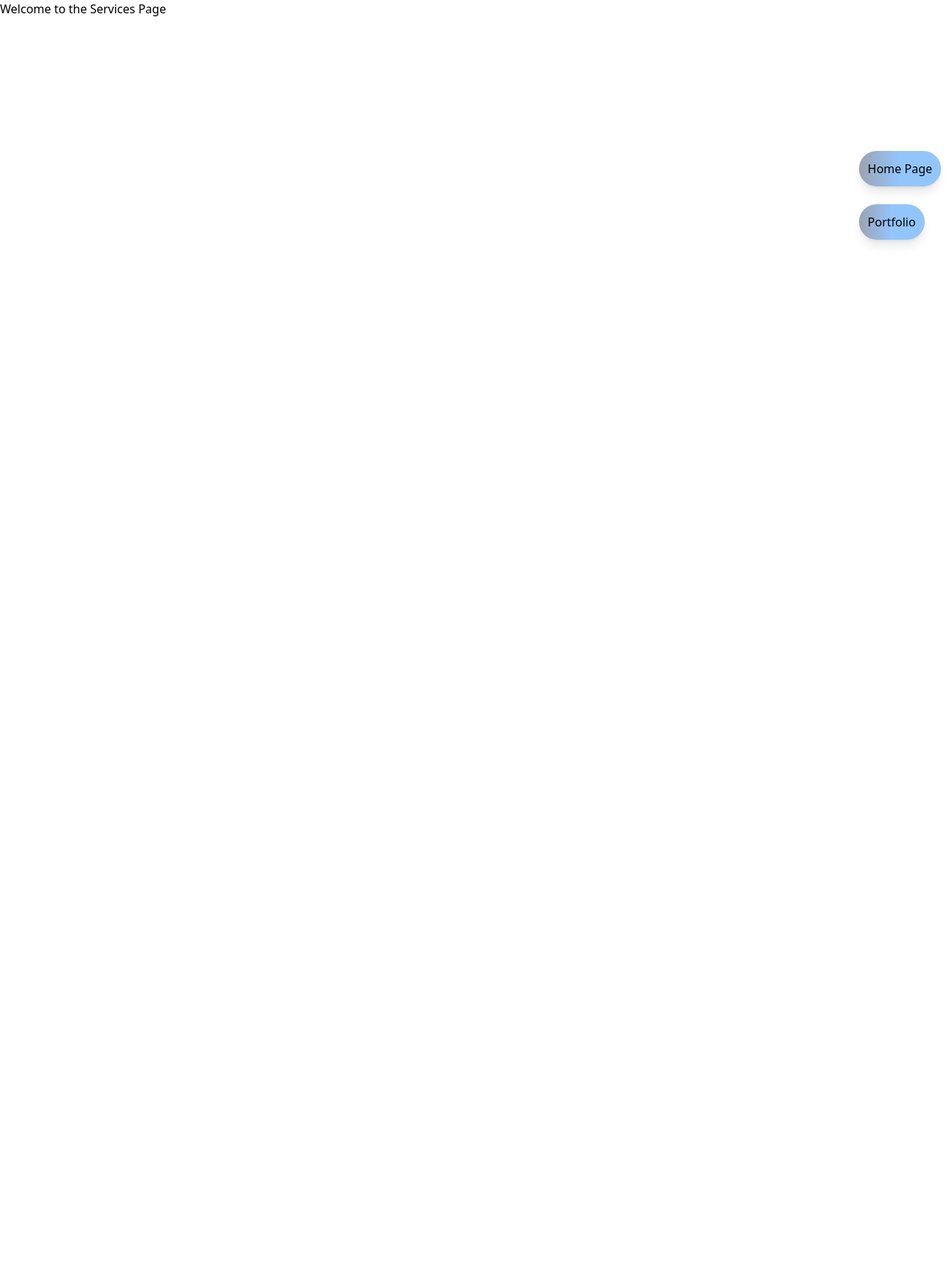
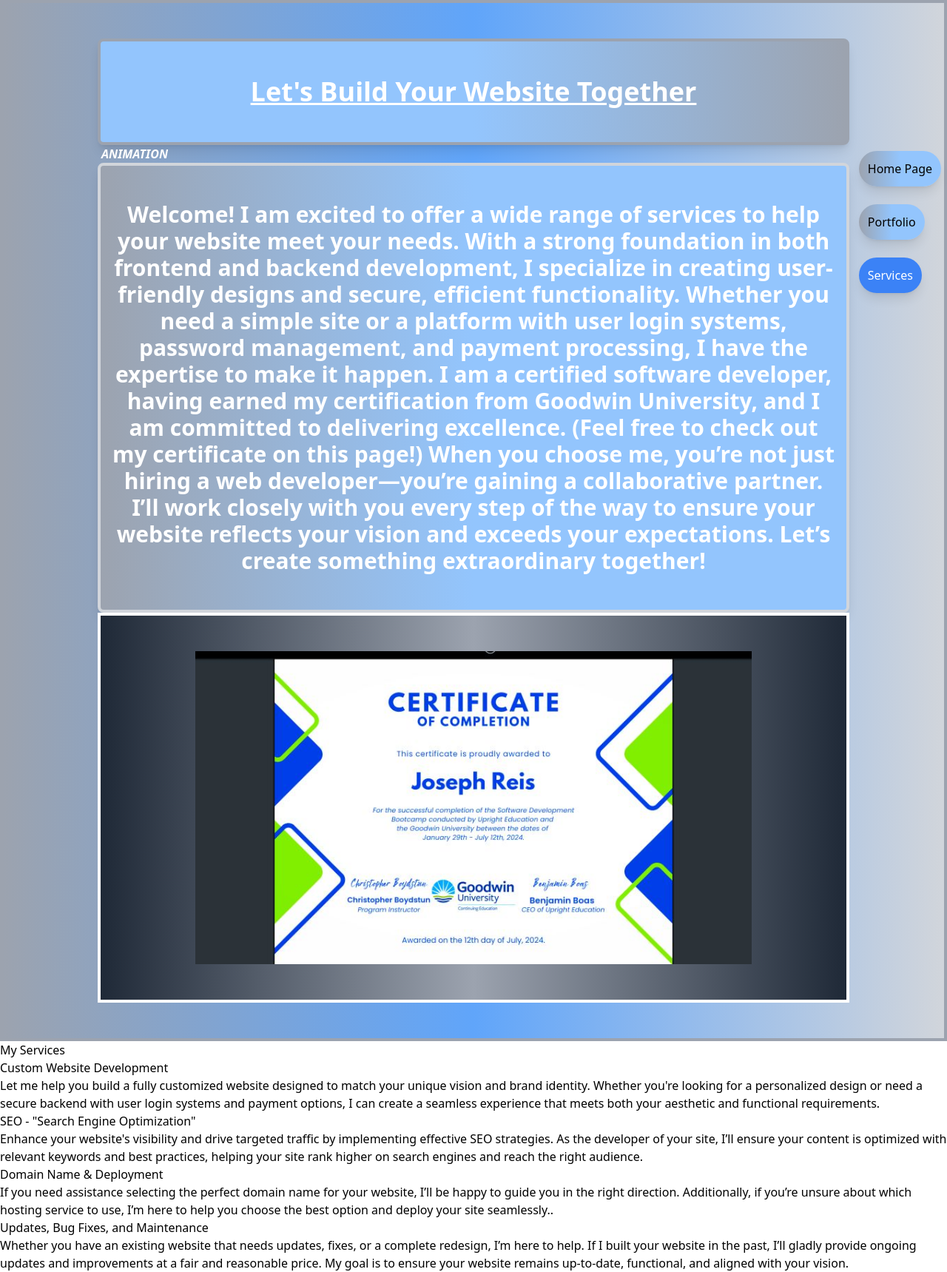
Before and after one commit to JoeR0814/myportfolio, a React (Vite) app: page /Page/ServicesPage in a window 1280 px wide. Shown: the whole page at 74% size. Before the commit the page ends 800 px from the top, so only its background shows below. Built offline with nearby package versions, Linux system fonts and the light colour scheme.

Commit message:
i have the services page and testing to make sure it is up and navagating to the pages befor finishing

```diff
--- a/src/Components/LandingPageNav.jsx
+++ b/src/Components/LandingPageNav.jsx
@@ -12,6 +12,7 @@
 	const navLinks = [
 		{ path: '/', label: 'Home Page' },
 		{ path: '/Page/PortfolioPage', label: 'Portfolio' },
+		{ path: '/Page/ServicesPage', label: 'Services' },
 	];
 
 	return (
--- a/src/Page/ServicesPage.jsx
+++ b/src/Page/ServicesPage.jsx
@@ -1,7 +1,94 @@
 import React from 'react';
+import Img4 from '../assets/certificate.jpeg';
+import { TypeAnimation } from 'react-type-animation';
 
 const ServicesPage = () => {
-	return <h1>Welcome to the Services Page</h1>;
+	return (
+		<>
+			<header className=' flex-col md:flex-row justify-center items-center px-6 md:px-32 w-full bg-gradient-to-r from-gray-400 via-blue-400 to-gray-300 text-white pt-12 pb-12 border-4 border-gray-400'>
+				<h1 className='text-center text-2xl md:text-4xl font-bold underline rounded-lg text-white shadow-lg py-4 px-6 border-4 border-gray-400 bg-gradient-to-r from-blue-300 via-blue-300 to-gray-400 pt-12 pb-12 '>
+					Let's Build Your Website Together
+				</h1>
+				<TypeAnimation
+					sequence={[
+						'WEB DESIGNER',
+						2000,
+						'ANIMATION',
+						2000,
+						'DEPLOYMENT',
+						2000,
+						'TEAM PLAYER',
+						2000,
+					]}
+					wrapper='div'
+					cursor={true}
+					repeat={Infinity}
+					style={{
+						fontSize: '1em',
+						paddingLeft: '5px',
+						color: 'white',
+						fontWeight: 'bold',
+						fontStyle: 'italic',
+					}}
+				/>
+				<p className='font-bold text-2xl md:text-3xl text-center p-4 rounded-lg shadow-lg border-4 border-gray-300 bg-gradient-to-r from-gray-400 via-blue-300 to-blue-300 text-white pt-12 pb-12 '>
+					Welcome! I am excited to offer a wide range of services to help your website meet your
+					needs. With a strong foundation in both frontend and backend development, I specialize in
+					creating user-friendly designs and secure, efficient functionality. Whether you need a
+					simple site or a platform with user login systems, password management, and payment
+					processing, I have the expertise to make it happen. I am a certified software developer,
+					having earned my certification from Goodwin University, and I am committed to delivering
+					excellence. (Feel free to check out my certificate on this page!) When you choose me,
+					you’re not just hiring a web developer—you’re gaining a collaborative partner. I’ll work
+					closely with you every step of the way to ensure your website reflects your vision and
+					exceeds your expectations. Let’s create something extraordinary together!
+				</p>
+				<img
+					className=' md:flex-row justify-center items-center px-6 md:px-32 w-full bg-gradient-to-r from-gray-800 via-gray-400 to-gray-800 text-white pt-12 pb-12 border-4 border-white'
+					src={Img4}
+					alt='Certificate showcasing my credentials'
+				/>
+			</header>
+			<section className='services'>
+				<h2>My Services</h2>
+				<div>
+					<h3>Custom Website Development</h3>
+					<p>
+						Let me help you build a fully customized website designed to match your unique vision
+						and brand identity. Whether you're looking for a personalized design or need a secure
+						backend with user login systems and payment options, I can create a seamless experience
+						that meets both your aesthetic and functional requirements.
+					</p>
+				</div>
+				<div>
+					<h3>SEO - "Search Engine Optimization"</h3>
+					<p>
+						Enhance your website's visibility and drive targeted traffic by implementing effective
+						SEO strategies. As the developer of your site, I’ll ensure your content is optimized
+						with relevant keywords and best practices, helping your site rank higher on search
+						engines and reach the right audience.
+					</p>
+				</div>
+				<div>
+					<h3>Domain Name & Deployment</h3>
+					<p>
+						If you need assistance selecting the perfect domain name for your website, I’ll be happy
+						to guide you in the right direction. Additionally, if you’re unsure about which hosting
+						service to use, I’m here to help you choose the best option and deploy your site
+						seamlessly..
+					</p>
+				</div>
+				<div>
+					<h3>Updates, Bug Fixes, and Maintenance</h3>
+					<p>
+						Whether you have an existing website that needs updates, fixes, or a complete redesign,
+						I’m here to help. If I built your website in the past, I’ll gladly provide ongoing
+						updates and improvements at a fair and reasonable price. My goal is to ensure your
+						website remains up-to-date, functional, and aligned with your vision.
+					</p>
+				</div>
+			</section>
+		</>
+	);
 };
-
 export default ServicesPage;
```
Also changed, not shown: src/assets/certificate.jpeg (added).
